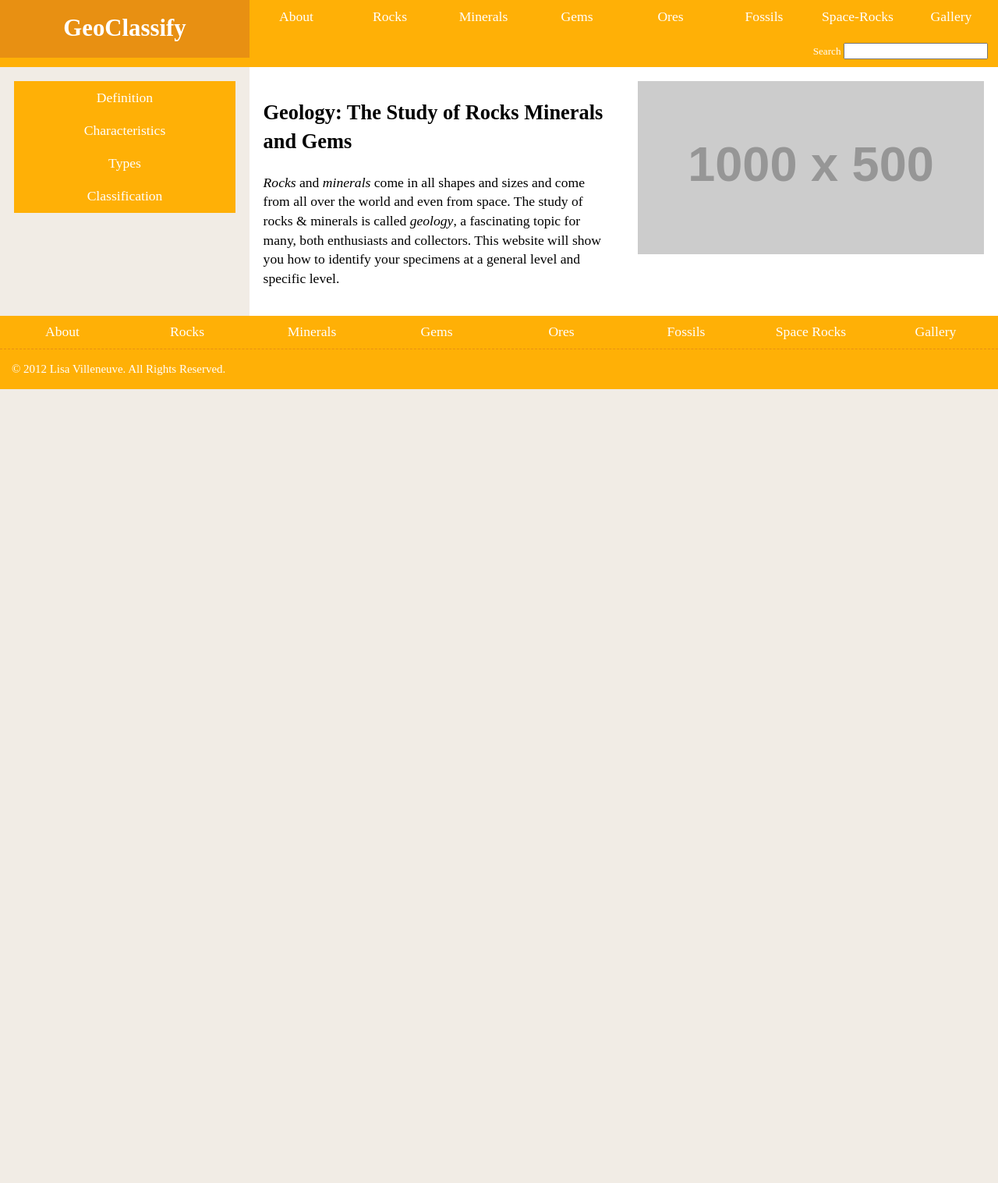
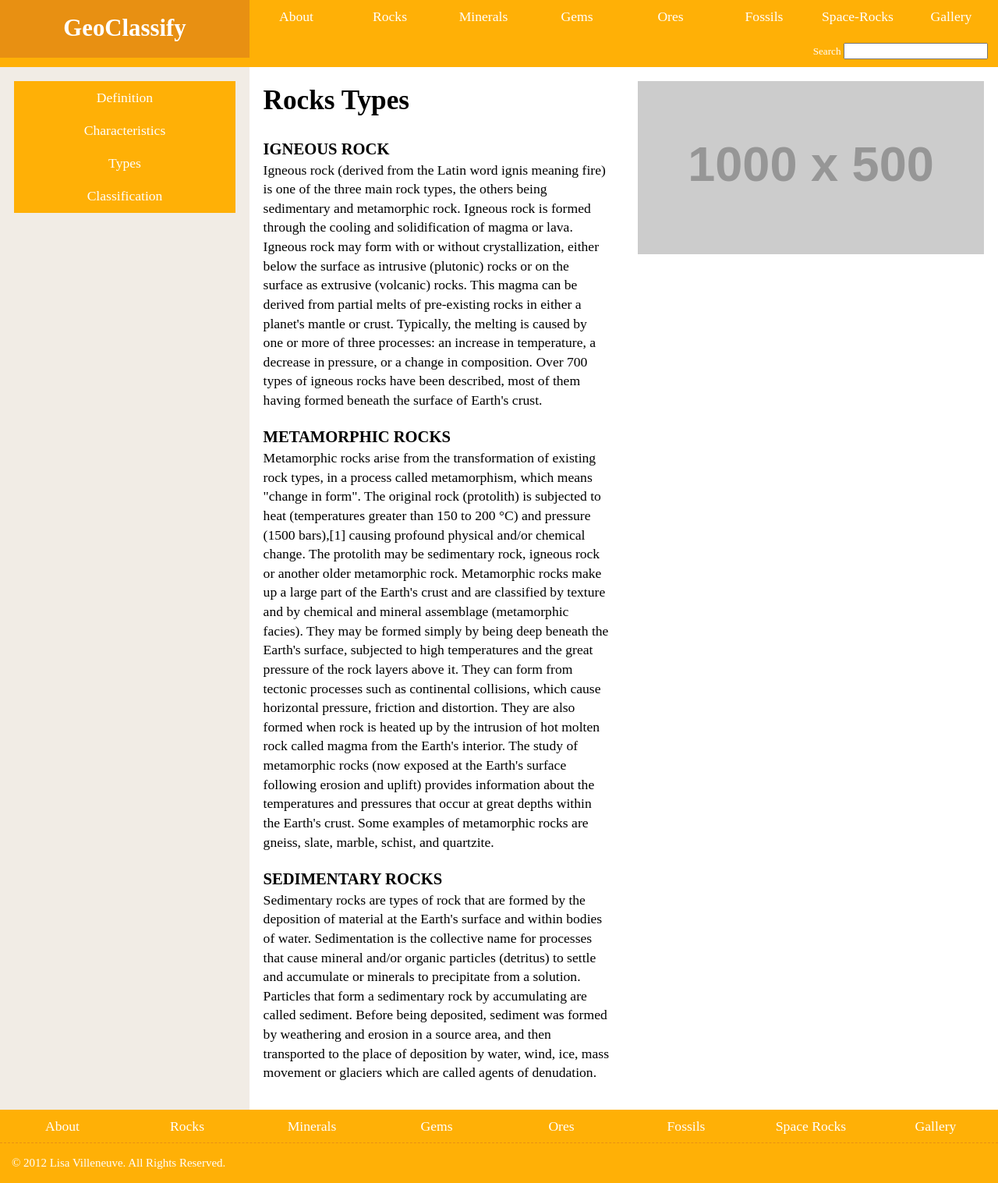
Before and after one commit to Lisa-Villeneuve/large-data-site, a Jekyll site: the page built from about.html, in a window 1280 px wide. Shown: the whole page at 78% size. Built offline with Jekyll 4.4.1, drawn with Linux system fonts in a browser that asks for light colours; Markdown is read by kramdown in place of the engine named in the settings; before the commit the page ends 900 px from its top, so only the background shows below that.

Commit message:
Article content

```diff
--- /dev/null
+++ b/_includes/igneous.md
@@ -0,0 +1,2 @@
+<h3>Igneous Rock</h3>
+Igneous rock (derived from the Latin word ignis meaning fire) is one of the three main rock types, the others being sedimentary and metamorphic rock. Igneous rock is formed through the cooling and solidification of magma or lava. Igneous rock may form with or without crystallization, either below the surface as intrusive (plutonic) rocks or on the surface as extrusive (volcanic) rocks. This magma can be derived from partial melts of pre-existing rocks in either a planet's mantle or crust. Typically, the melting is caused by one or more of three processes: an increase in temperature, a decrease in pressure, or a change in composition. Over 700 types of igneous rocks have been described, most of them having formed beneath the surface of Earth's crust.
--- /dev/null
+++ b/_includes/metamorphic.md
@@ -0,0 +1,3 @@
+<h3>Metamorphic rocks</h3>
+Metamorphic rocks arise from the transformation of existing rock types, in a process called metamorphism, which means "change in form". The original rock (protolith) is subjected to heat (temperatures greater than 150 to 200 °C) and pressure (1500 bars),[1] causing profound physical and/or chemical change. The protolith may be sedimentary rock, igneous rock or another older metamorphic rock.
+Metamorphic rocks make up a large part of the Earth's crust and are classified by texture and by chemical and mineral assemblage (metamorphic facies). They may be formed simply by being deep beneath the Earth's surface, subjected to high temperatures and the great pressure of the rock layers above it. They can form from tectonic processes such as continental collisions, which cause horizontal pressure, friction and distortion. They are also formed when rock is heated up by the intrusion of hot molten rock called magma from the Earth's interior. The study of metamorphic rocks (now exposed at the Earth's surface following erosion and uplift) provides information about the temperatures and pressures that occur at great depths within the Earth's crust. Some examples of metamorphic rocks are gneiss, slate, marble, schist, and quartzite.
--- /dev/null
+++ b/_includes/sedimentary.md
@@ -0,0 +1,2 @@
+<h3>Sedimentary rocks	</h3>
+Sedimentary rocks are types of rock that are formed by the deposition of material at the Earth's surface and within bodies of water. Sedimentation is the collective name for processes that cause mineral and/or organic particles (detritus) to settle and accumulate or minerals to precipitate from a solution. Particles that form a sedimentary rock by accumulating are called sediment. Before being deposited, sediment was formed by weathering and erosion in a source area, and then transported to the place of deposition by water, wind, ice, mass movement or glaciers which are called agents of denudation.
--- a/_includes/submenu.html
+++ b/_includes/submenu.html
@@ -1,8 +1,8 @@
 		<div class="submenu unit unit-s-1 unit-m-1-3 unit-l-1-4">
 			<div class="unit-spacer-3">
-				<div class="unit unit-s-1 unit-m-1 unit-l-1"><a href="article.html">Definition</a></div>
-				<div class="unit unit-s-1 unit-m-1 unit-l-1"><a href="article.html">Characteristics</a></div>
-				<div class="unit unit-s-1 unit-m-1 unit-l-1"><a href="article.html">Types</a></div>
-				<div class="unit unit-s-1 unit-m-1 unit-l-1"><a href="article.html">Classification</a></div>
+				<div class="unit unit-s-1 unit-m-1 unit-l-1"><a href="about.html">Definition</a></div>
+				<div class="unit unit-s-1 unit-m-1 unit-l-1"><a href="about.html">Characteristics</a></div>
+				<div class="unit unit-s-1 unit-m-1 unit-l-1"><a href="about.html">Types</a></div>
+				<div class="unit unit-s-1 unit-m-1 unit-l-1"><a href="about.html">Classification</a></div>
 			</div>
 		</div>
--- a/_layouts/default.html
+++ b/_layouts/default.html
@@ -10,7 +10,7 @@
 	<meta property="og:url" content="http://fullurl.com/to-this-article.html">
 	<!-- Image size: minimum 200x200; recommended 1500x1500 -->
 	<meta property="og:images" content="http://domain.com/img/thing.jpg">
-	<meta property="og:description" content="Short description, same as meta description">
+	<meta property="og:description" content="Rocks and minerals are a facinating topic for many geology enthusiasts and collectors">
 	<meta property="og:site_name" content="Name of WEbsite/Company">
 	<!-- Twitter -->
 	<meta property="twitter:card" content="summary">
@@ -18,7 +18,7 @@
 	<meta property="twitter:url" content="http://fullurl.com/to-this-article.html">
 	<!-- Image size: 120x120 -->
 	<meta property="twitter:images" content="http://domain.com/img/thing.jpg">
-	<meta property="twitter:description" content="Short description, same as meta description">	<link href="css/general.css" rel="stylesheet">
+	<meta property="twitter:description" content="Rocks and minerals are a facinating topic for many geology enthusiasts and collectors">	<link href="css/general.css" rel="stylesheet">
 	<link href="css/grid.css" rel="stylesheet">
 	<meta name="handheldfriendly" content="true">
 	<meta name="mobileoptimized" content="240">
--- a/about.html
+++ b/about.html
@@ -13,8 +13,10 @@ layout: default
 			</div>
 			<div class="unit unit-s-1 unit-l-1-2">
 				<div class="unit-spacer">
-					<h2>Geology: The Study of Rocks Minerals and Gems</h2>
-					<p><em>Rocks</em> and <em>minerals</em> come in all shapes and sizes and come from all over the world and even from space. The study of rocks & minerals is called <em>geology</em>, a fascinating topic for many, both enthusiasts and collectors. This website will show you how to identify your specimens at a general level and specific level.</p>
+					<h1>Rocks Types</h1>
+						<p>{% include igneous.md %}</p>
+						<p>{% include metamorphic.md %}</p>
+						<p>{% include sedimentary.md %}</p>
 				</div>
 			</div>
 		</div>
--- a/css/general.css
+++ b/css/general.css
@@ -9,6 +9,21 @@ html {
 	padding: 0;
 	font: normal 100%/1.4 Rockwell,serif;
 	background-color: #F1ECE5;
+}
+
+h1 {
+	margin-top: 0em;
+	padding-top: 0em;
+}
+
+h2 {
+	margin-top: 0em;
+	padding-top: 0em;
+}
+
+h3 {
+	margin-bottom: 0;
+	text-transform: uppercase;
 }
 
 header {
```
Also changed, not shown: _posts/igneous.md (added, +8 -0 lines), _posts/metamorphic.md (added, +9 -0 lines), _posts/sedimentary.md (added, +8 -0 lines).
